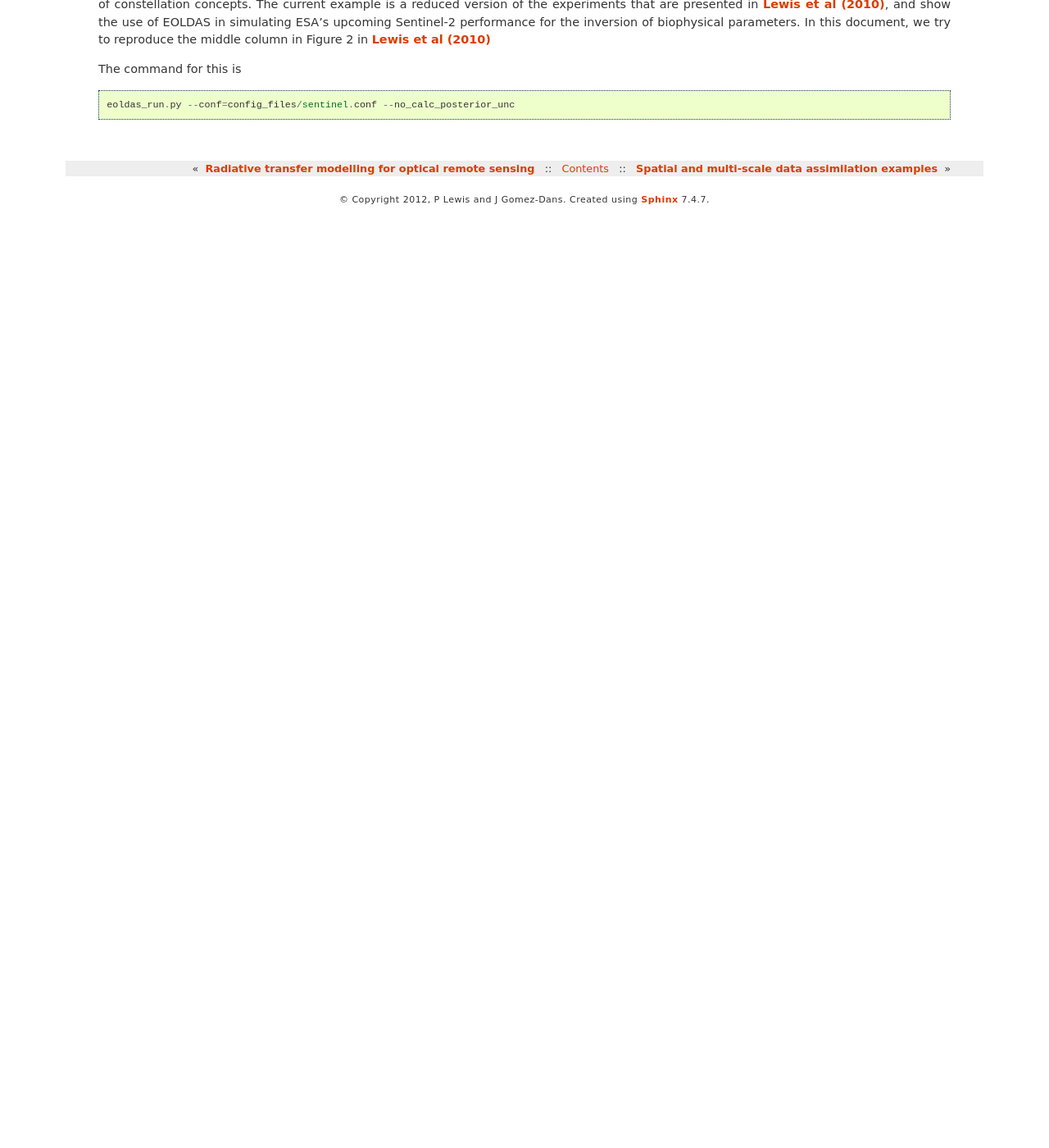
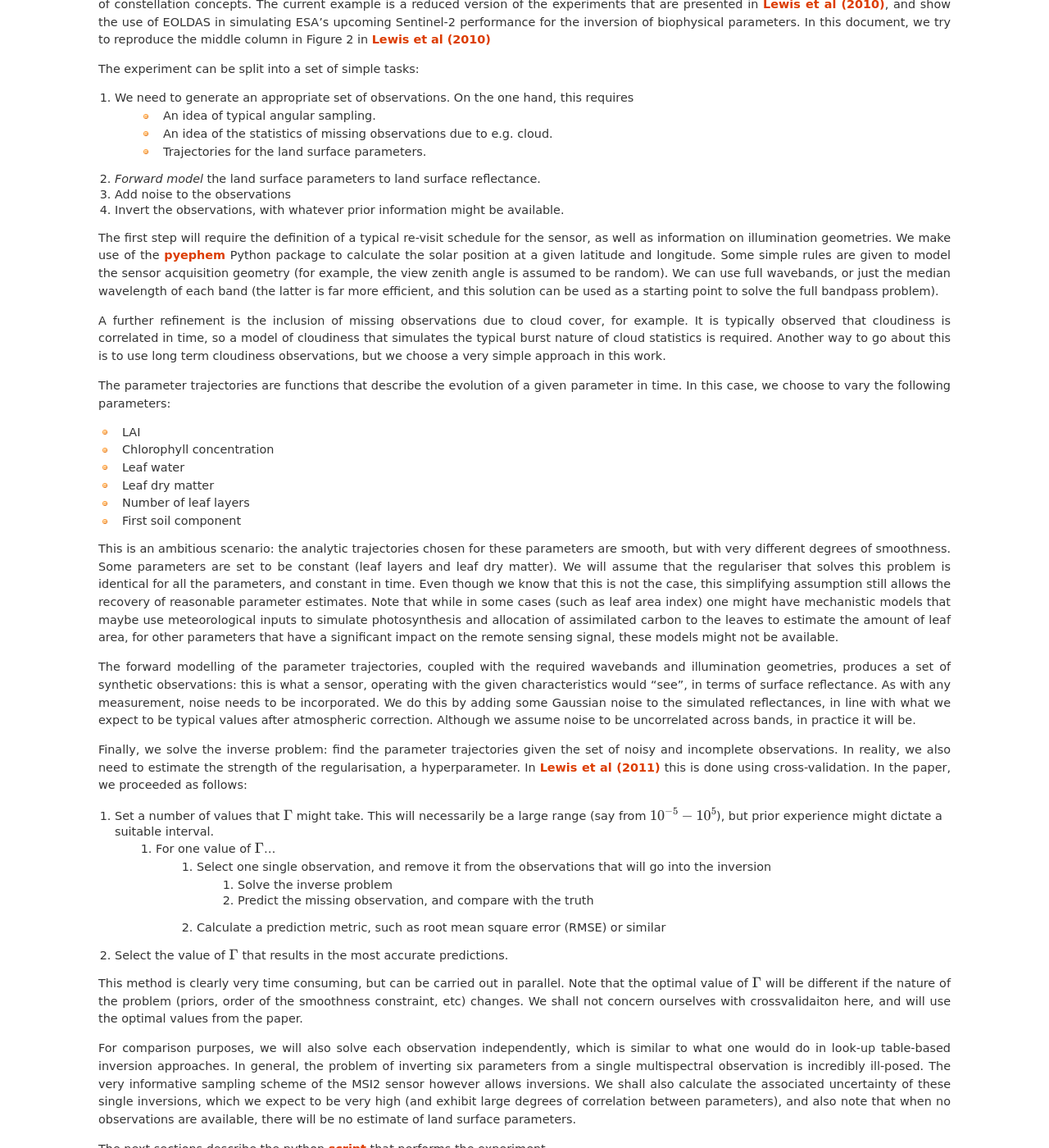
Before and after one commit to jgomezdans/eoldas_release, a Sphinx documentation site: the page built from doc/example_sentinel2.rst, in a window 1280 px wide and 1400 px high, scrolled down 270 px. Shown: the whole window at 82% size. Built offline with Sphinx 7.4.7, drawn with Linux system fonts in a browser that asks for light colours; formulas are drawn with MathJax 3; the version number could not be read and is left out; before the commit the page ends 900 px from its top, so only the background shows below that; some of the changed text lies outside the part shown.

Commit message:
Added some text for the sentinel experiments

```diff
--- a/doc/example_sentinel2.rst
+++ b/doc/example_sentinel2.rst
@@ -17,6 +17,106 @@ show the use of EOLDAS in simulating ESA's upcoming Sentinel-2 performance
 for the inversion of biophysical parameters. In this document, we try
 to reproduce the middle column in Figure 2 in `Lewis et al (2010) <http://dx.doi.org/10.1016/j.rse.2011.12.027>`_
 
-The command for this is ::
+The experiment can be split into a set of simple tasks:
 
-    eoldas_run.py --conf=config_files/sentinel.conf --no_calc_posterior_unc
+#. We need to generate an appropriate set of observations. On the one hand, this requires
+    * An idea of typical angular sampling.
+    * An idea of the statistics of missing observations due to e.g. cloud.
+    * Trajectories for the land surface parameters.
+#. *Forward model* the land surface parameters to land surface reflectance.
+#. Add noise to the observations
+#. Invert the observations, with whatever prior information might be available.
+
+The first step will require the definition of a typical re-visit schedule
+for the sensor, as well as information on illumination geometries. We
+make use of the `pyephem <http://www.pyephem.org>`_ Python package to
+calculate the solar position at a given latitude and longitude. Some
+simple rules are given to model the sensor acquisition geometry (for
+example, the view zenith angle is assumed to be random). We can use
+full wavebands, or just the median wavelength of each band (the latter
+is far more efficient, and this solution can be used as a starting
+point to solve the full bandpass problem).
+
+A further refinement is the inclusion of missing observations due to
+cloud cover, for example. It is typically observed that cloudiness
+is correlated in time, so a model of cloudiness that simulates the typical
+burst nature of cloud statistics is required. Another way to go about this
+is to use long term cloudiness observations, but we choose a very simple
+approach in this work.
+
+The parameter trajectories are functions that describe the evolution
+of a given parameter in time. In this case, we choose to vary the following
+parameters:
+
+* LAI
+* Chlorophyll concentration
+* Leaf water
+* Leaf dry matter
+* Number of leaf layers
+* First soil component
+
+This is an ambitious scenario: the analytic trajectories chosen for these
+parameters are smooth, but with very different degrees of smoothness. Some
+parameters are set to be constant (leaf layers and leaf dry matter). We
+will assume that the regulariser that solves this problem is identical
+for all the parameters, and constant in time. Even though we know that
+this is not the case, this simplifying assumption still allows the
+recovery of reasonable parameter estimates. Note that while in some cases
+(such as leaf area index) one might have mechanistic models that maybe
+use meteorological inputs to simulate photosynthesis and allocation of
+assimilated carbon to the leaves to estimate the amount of leaf area,
+for other parameters that have a significant impact on the remote sensing
+signal, these models might not be available.
+
+The forward modelling of the parameter trajectories, coupled with the
+required wavebands and illumination geometries, produces a set of
+synthetic observations: this is what a sensor, operating with the given
+characteristics would "see", in terms of surface reflectance. As with
+any measurement, noise needs to be incorporated. We do this by adding
+some Gaussian noise to the simulated reflectances, in line with what
+we expect to be typical values after atmospheric correction. Although
+we assume noise to be uncorrelated across bands, in practice it will be.
+
+Finally, we solve the inverse problem: find the parameter trajectories
+given the set of noisy and incomplete observations. In reality, we also
+need to estimate the strength of the regularisation, a hyperparameter.
+In `Lewis et al (2011) <http://dx.doi.org/10.1016/j.rse.2011.12.027>`_
+this is done using cross-validation. In the paper, we proceeded as follows:
+
+#. Set a number of values that :math:`\Gamma` might take. This will necessarily be a large range (say from :math:`10^{-5}-10^{5}`), but prior experience might dictate a suitable interval.
+    #. For one value of :math:`\Gamma`...
+        #. Select one single observation, and remove it from the observations that will go into the inversion
+            #. Solve the inverse problem
+            #. Predict the missing observation, and compare with the truth
+        #. Calculate a prediction metric, such as root mean square error (RMSE) or similar
+#. Select the value of :math:`\Gamma` that results in the most accurate predictions.
+
+This method is clearly very time consuming, but can be carried out in
+parallel. Note that the optimal value of :math:`\Gamma` will be
+different if the nature of the problem (priors, order of the smoothness
+constraint, etc) changes. We shall not concern ourselves with crossvalidaiton
+here, and will use the optimal values from the paper.
+
+For comparison purposes, we will also solve each observation independently,
+which is similar to what one would do in look-up table-based inversion
+approaches. In general, the problem of inverting six parameters from
+a single multispectral observation is incredibly ill-posed. The very
+informative sampling scheme of the MSI2 sensor however allows inversions.
+We shall also calculate the associated uncertainty of these single
+inversions, which we expect to be very high (and exhibit large degrees
+of correlation between parameters), and also note that when no
+observations are available, there will be no estimate of land surface
+parameters.
+
+The next sections describe the python `script <https://github.com/jgomezdans/eoldas_release/blob/master/sentinel.py>`_
+that performs the experiment.
+
+Anatomy of the simulation code
+^^^^^^^^^^^^^^^^^^^^^^^^^^^^^^
+
+The code is organised in a single class, `Sentinel`. This class will
+perform all the above described tasks. The user might want to modify
+this class to perform other experiments.
+
+Simulating the acquisition geometry
+^^^^^^^^^^^^^^^^^^^^^^^^^^^^^^^^^^^^
```
